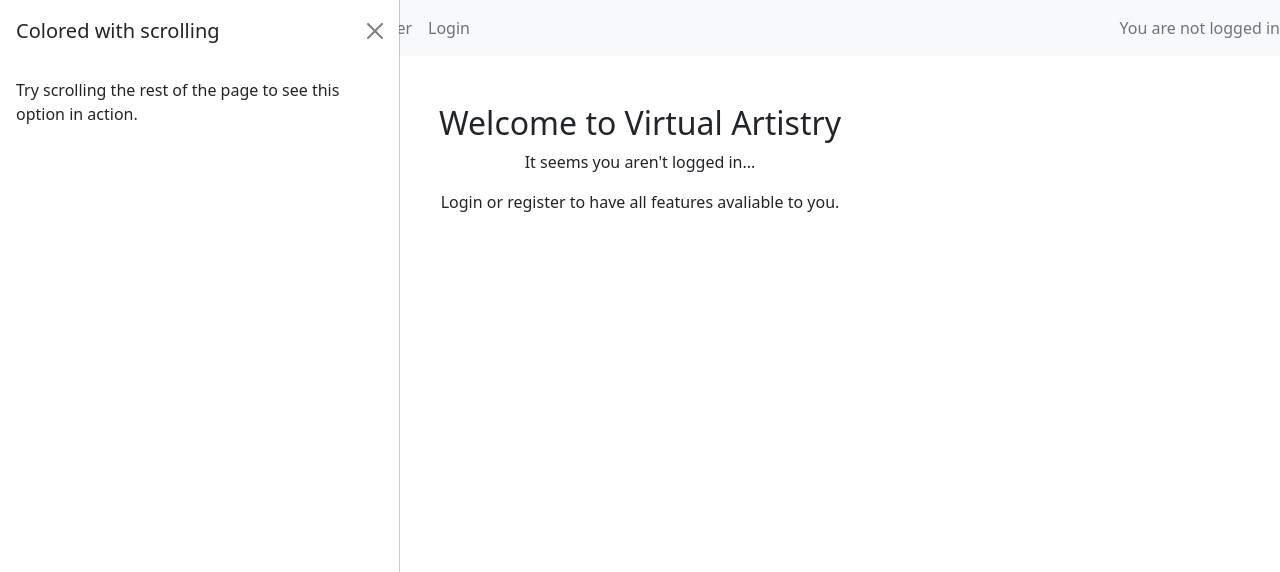
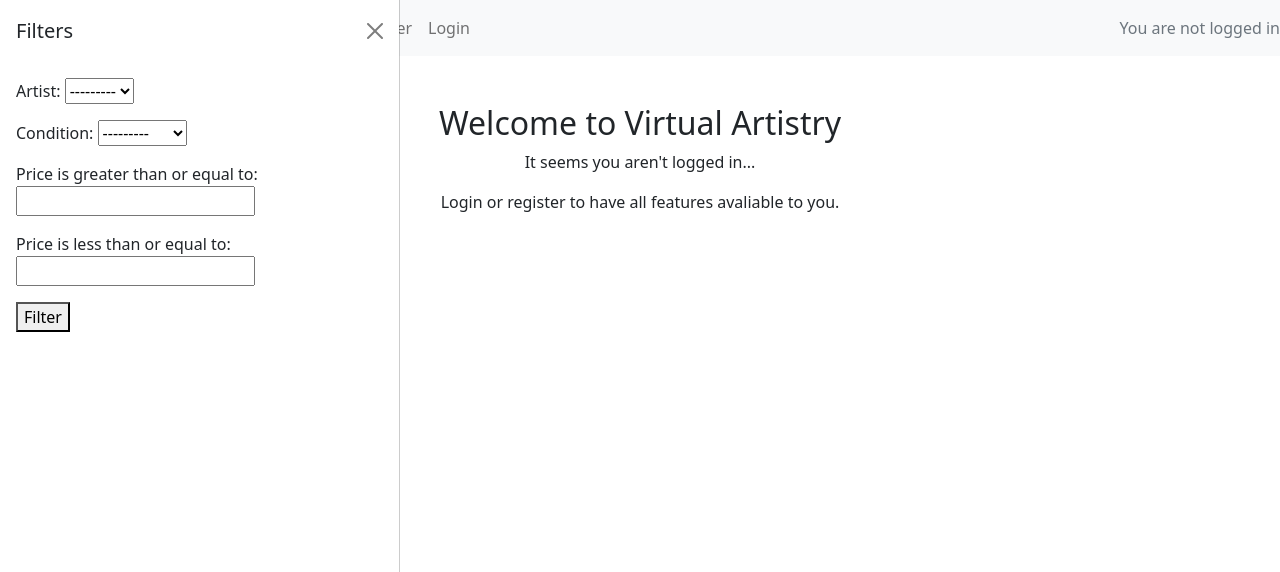
Before and after one commit to olliesharp5/virtual-artistry, a Django app: page / in a window 1280 px wide, after a click on "Filters". Shown: the top 572 px of the page. Run offline with Django 4.2, Linux system fonts and the light colour scheme; data that the repository does not hold is empty.

Commit message:
Added filter functionality to artwork page

```diff
--- a/artwork/templates/index.html
+++ b/artwork/templates/index.html
@@ -16,11 +16,14 @@
 <button class="btn btn-primary" type="button" data-bs-toggle="offcanvas" data-bs-target="#offcanvasScrolling" aria-controls="offcanvasScrolling">Filters</button>
 <div class="offcanvas offcanvas-start" data-bs-scroll="true" data-bs-backdrop="false" tabindex="-1" id="offcanvasScrolling" aria-labelledby="offcanvasScrollingLabel">
   <div class="offcanvas-header">
-    <h5 class="offcanvas-title" id="offcanvasScrollingLabel">Colored with scrolling</h5>
+    <h5 class="offcanvas-title" id="offcanvasScrollingLabel">Filters</h5>
     <button type="button" class="btn-close text-reset" data-bs-dismiss="offcanvas" aria-label="Close"></button>
   </div>
   <div class="offcanvas-body">
-    <p>Try scrolling the rest of the page to see this option in action.</p>
+    <form method="get">
+      {{ filter.form.as_p }}
+      <button type="submit">Filter</button>
+  </form>
   </div>
 </div>
 
--- a/artwork/urls.py
+++ b/artwork/urls.py
@@ -1,5 +1,6 @@
 from . import views
 from django.urls import path
+
 
 urlpatterns = [
     path('', views.ArtList.as_view(), name='home'),
--- a/artwork/views.py
+++ b/artwork/views.py
@@ -5,12 +5,23 @@ from django.http import HttpResponseRedirect
 from .models import Art, Review
 from artists.models import ArtistProfile
 from .forms import ReviewForm
+from .filters import ArtFilter
 
 # Create your views here.
 class ArtList(generic.ListView):
-    queryset = Art.objects.all()
+    model = Art
     template_name = "index.html"
     paginate_by = 6
+
+    def get_queryset(self):
+        queryset = super().get_queryset()
+        self.filter = ArtFilter(self.request.GET, queryset=queryset)
+        return self.filter.qs
+
+    def get_context_data(self, **kwargs):
+        context = super().get_context_data(**kwargs)
+        context['filter'] = self.filter
+        return context
 
 
 def art_details(request, art_slug):
```
